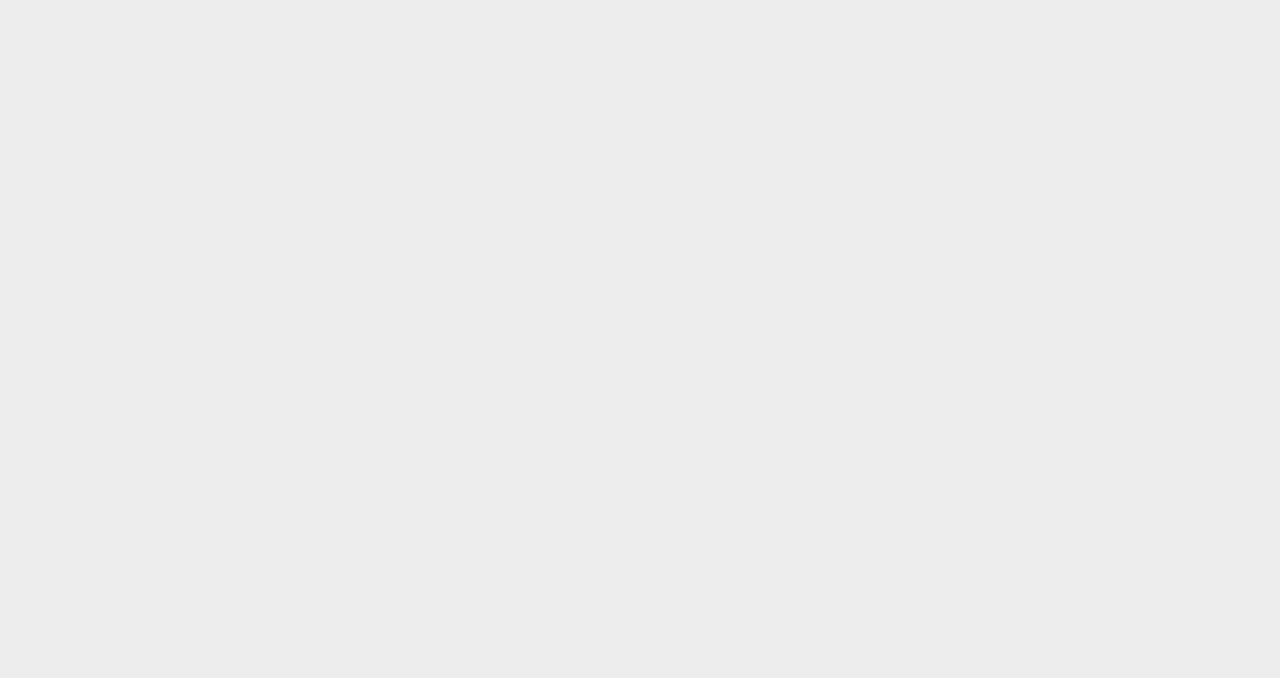
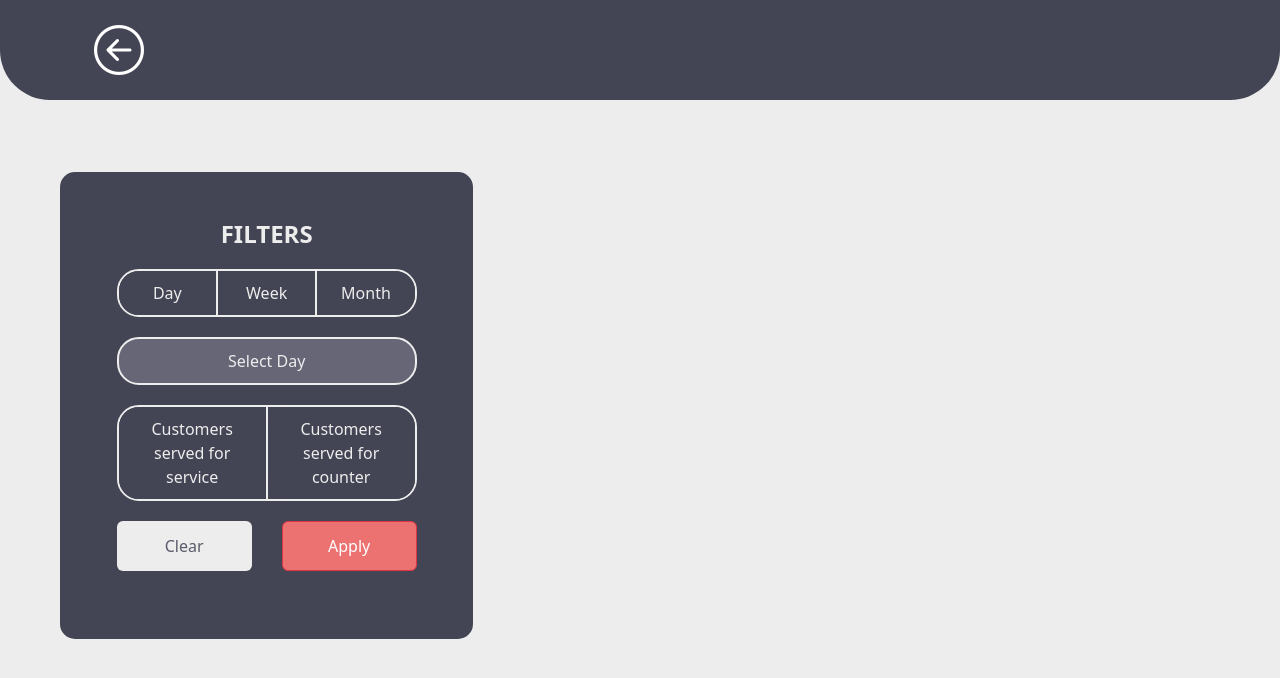
Before and after one commit to pettykanon/02-Office-Queue, a React (Vite) app in the folder office-queue-client/: page /stats in a window 1280 px wide. Shown: the top 678 px of the page. Built offline with nearby package versions, Linux system fonts and the light colour scheme.

Commit message:
left container done

```diff
--- a/office-queue-client/src/App.css
+++ b/office-queue-client/src/App.css
@@ -222,3 +222,165 @@
     border-radius: 25px !important;
     border-color: #444554 !important;
 }
+
+/* See Stats CSS */
+.filter-container {
+    display: flex;
+    justify-content: center;
+    align-items: center;
+    background-color: #444554;
+    border-radius: 22px;
+    max-width: 300px;
+    margin: 20px auto;
+    border: 2px solid #EDEDED;
+}
+
+.filter-item {
+    flex: 1;
+    padding: 10px 20px;
+    cursor: pointer;
+    color: #EDEDED;
+    border-top-left-radius: 20px;
+    border-bottom-left-radius: 20px;
+    background-color: #444554;
+    border-right: 2px solid #EDEDED;
+    text-align: center;
+    transition: color 0.3s ease, background-color 0.3s ease;
+}
+
+.filter-month {
+    flex: 1;
+    padding: 10px 20px;
+    cursor: pointer;
+    color: #EDEDED;
+    border-top-right-radius: 20px;
+    border-bottom-right-radius: 20px;
+    background-color: #444554;
+    border-right: 2px solid #EDEDED;
+    text-align: center;
+    transition: color 0.3s ease, background-color 0.3s ease;
+}
+
+.filter-week {
+    flex: 1;
+    padding: 10px 20px;
+    cursor: pointer;
+    color: #EDEDED;
+    background-color: #444554;
+    border-right: 2px solid #EDEDED;
+    text-align: center;
+    transition: color 0.3s ease, background-color 0.3s ease;
+}
+
+.filter-month {
+    border-right: none;
+}
+
+.filter-item.active, .filter-month.active, .filter-week.active {
+    color: #444554;
+    background-color: #EDEDED;
+}
+
+.filter-item:hover, .filter-month:hover, .filter-week:hover {
+    background-color: #5a5b6a;
+}
+.select-day {
+    display: flex;
+    justify-content: center;
+    align-items: center;
+    background-color: #444554;
+    border-radius: 22px;
+    max-width: 300px;
+    margin: 20px auto;
+    padding: 10px 20px;
+    border: 2px solid #EDEDED;
+    cursor: pointer;
+    transition: background-color 0.3s ease;
+}
+
+.select-day:hover {
+    background-color: #5a5b6a;
+}
+
+.select-day.disabled {
+    background-color: #666677;
+    cursor: not-allowed;
+}
+
+.select-day.disabled:hover {
+    background-color: #666677;
+}
+
+.option-container {
+    display: flex;
+    justify-content: center;
+    align-items: center;
+    background-color: #444554;
+    border-radius: 22px;
+    max-width: 300px;
+    margin: 20px auto;
+    border: 2px solid #EDEDED;
+}
+
+.option-item {
+    flex: 1;
+    padding: 10px 20px;
+    cursor: pointer;
+    color: #EDEDED;
+    background-color: #444554;
+    text-align: center;
+    border-right: 2px solid #EDEDED;
+    border-top-left-radius: 20px;
+    border-bottom-left-radius: 20px;
+    border-bottom-right-radius: 20px;
+    border-top-right-radius: 20px;
+    transition: color 0.3s ease, background-color 0.3s ease;
+}
+
+.option-item:first-child {
+    border-top-right-radius: 0px;
+    border-bottom-right-radius: 0px;
+
+}
+
+.option-item:last-child {
+    border-right: none;
+}
+
+.option-item.active {
+    color: #444554;
+    background-color: #EDEDED;
+}
+
+.option-item:hover {
+    background-color: #5a5b6a;
+}
+
+.button-container {
+    display: flex;
+    justify-content: space-between;
+    max-width: 300px;
+    height: 50px;
+    margin: 20px auto;
+}
+
+.clear-btn, .apply-btn {
+    width: 45%;
+    padding: 10px 0;
+}
+
+.clear-btn {
+    background-color: #EDEDED !important;
+    color: #5a5b6a !important;
+    border: none !important;
+}
+
+.apply-btn {
+    background-color: #EC7171 !important;
+    color: #444554;
+    border: none;
+}
+
+.clear-btn:hover, .apply-btn:hover {
+    opacity: 0.9;
+}
--- a/office-queue-client/src/App.jsx
+++ b/office-queue-client/src/App.jsx
@@ -1,7 +1,8 @@
 import { useState } from "react";
-import {ChooseService,YourTicket} from "./GetTicket"
+import { ChooseService, YourTicket } from "./GetTicket"
+import { SeeStats } from "./SeeStats";
 import { NextCustomer, ChooseCounter } from "./NextCustomer"
-import { Routes , Route} from "react-router-dom";
+import { Routes, Route } from "react-router-dom";
 import './App.css'
 
 function App() {
@@ -11,22 +12,26 @@ function App() {
     <>
       <Routes>
 
-        <Route path= '/getticket' element={
+        <Route path='/getticket' element={
           <ChooseService></ChooseService>
-        }/>
+        } />
 
-        <Route path= '/getticket/:service/:id' element={
+        <Route path='/getticket/:service/:id' element={
           <YourTicket></YourTicket>
-          }/>
+        } />
 
 
-         <Route path= '/nextcustomer' element={
+        <Route path='/nextcustomer' element={
           <ChooseCounter></ChooseCounter>
-        }/>
+        } />
 
-        <Route path= '/nextcustomer/:counter' element={
+        <Route path='/nextcustomer/:counter' element={
           <NextCustomer></NextCustomer>
-        }/>
+        } />
+
+        <Route path='/stats' element={
+          <SeeStats></SeeStats>
+        } />
 
       </Routes>
     </>
--- /dev/null
+++ b/office-queue-client/src/SeeStats.jsx
@@ -0,0 +1,113 @@
+import { Container, Row, Col, Button } from 'react-bootstrap';
+import { Navbar } from 'react-bootstrap';
+import { useState, useEffect } from 'react';
+import { Link } from 'react-router-dom';
+
+import API from './API/API.mjs';
+
+function SeeStats() {
+
+    const [selectedFilter, setSelectedFilter] = useState("");
+    const [selectedOption, setSelectedOption] = useState("");  // Nuovo stato per l'opzione selezionata
+
+    const handleFilterClick = (filter) => {
+        setSelectedFilter(filter);
+    };
+
+    const handleOptionClick = (option) => {
+        setSelectedOption(option);
+    };
+
+    const handleClear = () => {
+        // Azzera filtri e opzioni
+        setSelectedFilter("");
+        setSelectedOption("");
+        console.log("Filters cleared");
+    };
+
+    const handleApply = () => {
+        // Applica i filtri
+        console.log("Filters applied:", selectedFilter, selectedOption);
+    };
+
+    return (<>
+        <Navbar className='bg-d custom-navbar'>
+            <Container>
+                <Navbar.Brand>
+                    <Link to='/nextcustomer'><Button className='back-btn'><i className="bi bi-arrow-left-circle" style={{ fontSize: "50px" }}></i></Button></Link>
+                </Navbar.Brand>
+                <Navbar.Text className='navbar-text-custom' >
+                </Navbar.Text>
+            </Container>
+        </Navbar>
+        <Container fluid className='mt-4'>
+            <Row>
+                <Col md={5}>
+                    <div className='rect-left bg-d mx-5 my-5'>
+                        <h3 className='rect-title'>FILTERS</h3>
+                        <div className="filter-container">
+                            <div
+                                className={`filter-item ${selectedFilter === "day" ? "active" : ""}`}
+                                onClick={() => handleFilterClick("day")}
+                            >
+                                Day
+                            </div>
+                            <div
+                                className={`filter-week ${selectedFilter === "week" ? "active" : ""}`}
+                                onClick={() => handleFilterClick("week")}
+                            >
+                                Week
+                            </div>
+                            <div
+                                className={`filter-month ${selectedFilter === "month" ? "active" : ""}`}
+                                onClick={() => handleFilterClick("month")}
+                            >
+                                Month
+                            </div>
+                        </div>
+
+                        <div
+                            className={`select-day ${selectedFilter === "day" ? "" : "disabled"}`}
+                            onClick={() => {
+                                if (selectedFilter === "day") {
+                                    console.log('Day selected');
+                                }
+                            }}
+                        >
+                            Select Day
+                        </div>
+
+                        <div className="option-container">
+                            <div
+                                className={`option-item ${selectedOption === "service" ? "active" : ""}`}
+                                onClick={() => handleOptionClick("service")}
+                            >
+                                Customers served for service
+                            </div>
+                            <div
+                                className={`option-item ${selectedOption === "counter" ? "active" : ""}`}
+                                onClick={() => handleOptionClick("counter")}
+                            >
+                                Customers served for counter
+                            </div>
+                        </div>
+
+                        <div className="button-container">
+                            <Button className="clear-btn"  onClick={handleClear}>
+                                Clear
+                            </Button>
+                            <Button className="apply-btn" variant="danger" onClick={handleApply}>
+                                Apply
+                            </Button>
+                        </div>
+
+                    </div>
+                </Col>
+                <Col md={7}>
+                </Col>
+            </Row >
+        </Container >
+    </>)
+}
+
+export { SeeStats }
```
